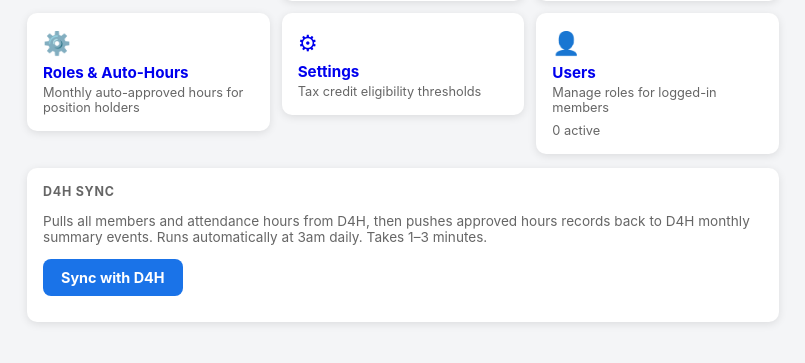
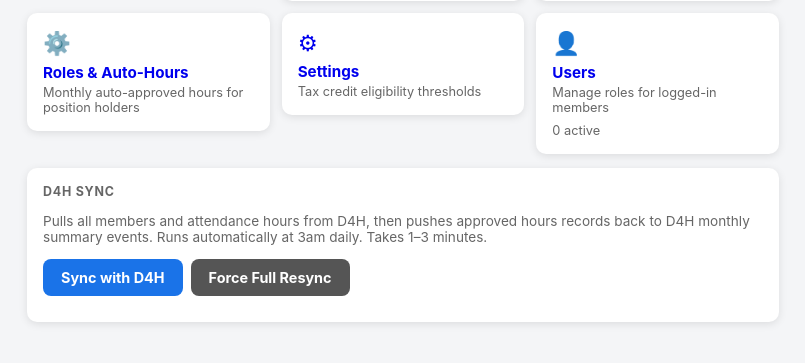
Before and after one commit to alexwhitlock/hours-log-2, a Flask app: page /admin in a window 1280 px wide. Shown: the part 291-654 px from the top of the page, without its empty margins (237-1042 px from the left). Run offline with Flask 3, Linux system fonts and the light colour scheme; the visitor is signed in with stand-in values (Sample User, id 1).

Commit message:
Add Force Full Resync button to admin sync card
Clears D4HHours and resets count_rolling_hours in one click before
triggering the sync — no more manual DB resets needed.

Co-Authored-By: Claude Sonnet 4.6 <noreply@anthropic.com>

```diff
--- a/routes/admin.py
+++ b/routes/admin.py
@@ -352,6 +352,14 @@ def sync():
     if not config.get('D4H_API_TOKEN'):
         flash('D4H credentials not configured.', 'error')
         return redirect(url_for('admin.index'))
+    force = request.form.get('force') == '1'
+    if force:
+        db = get_db()
+        from models import D4HHours, D4HMember
+        db.query(D4HHours).delete()
+        db.query(D4HMember).update({'count_rolling_hours': None})
+        db.commit()
+        logger.info('Force resync: cleared D4HHours and reset rolling hours')
     _sync_status.update({
         'running': True, 'result': None, 'error': None,
         'phase': 'starting', 'message': 'Starting…', 'percent': 0,
--- a/templates/admin/index.html
+++ b/templates/admin/index.html
@@ -82,12 +82,18 @@
     Last synced: <strong style="color:var(--text)">{{ last_sync.strftime('%Y-%m-%d %H:%M') }}</strong>
   </p>
   {% endif %}
-  <form method="POST" action="/admin/sync">
-    <button type="submit" class="btn"
-            onclick="return confirm('Start a D4H sync? This runs in the background.')">
-      Sync with D4H
-    </button>
-  </form>
+  <div style="display:flex;gap:8px;flex-wrap:wrap">
+    <form method="POST" action="/admin/sync">
+      <button type="submit" class="btn">Sync with D4H</button>
+    </form>
+    <form method="POST" action="/admin/sync">
+      <input type="hidden" name="force" value="1">
+      <button type="submit" class="btn btn-grey"
+              onclick="return confirm('Force full resync? This clears all synced D4H hours and re-pulls everything. Takes 1–3 minutes.')">
+        Force Full Resync
+      </button>
+    </form>
+  </div>
   <!-- Progress bar (shown while running) -->
   <div id="sync-progress-wrap" style="display:none;margin-top:12px">
     <div style="display:flex;justify-content:space-between;margin-bottom:5px">
```
